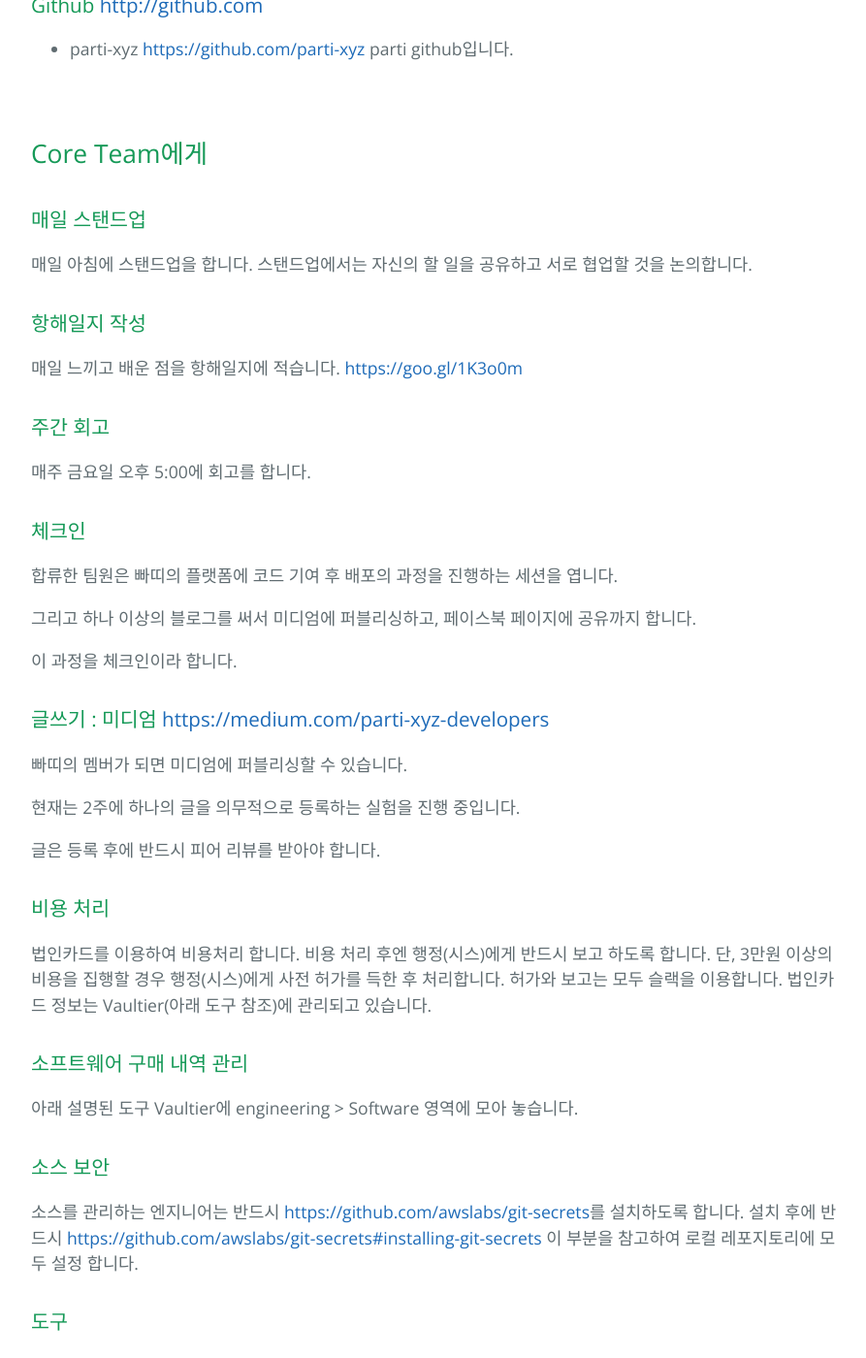
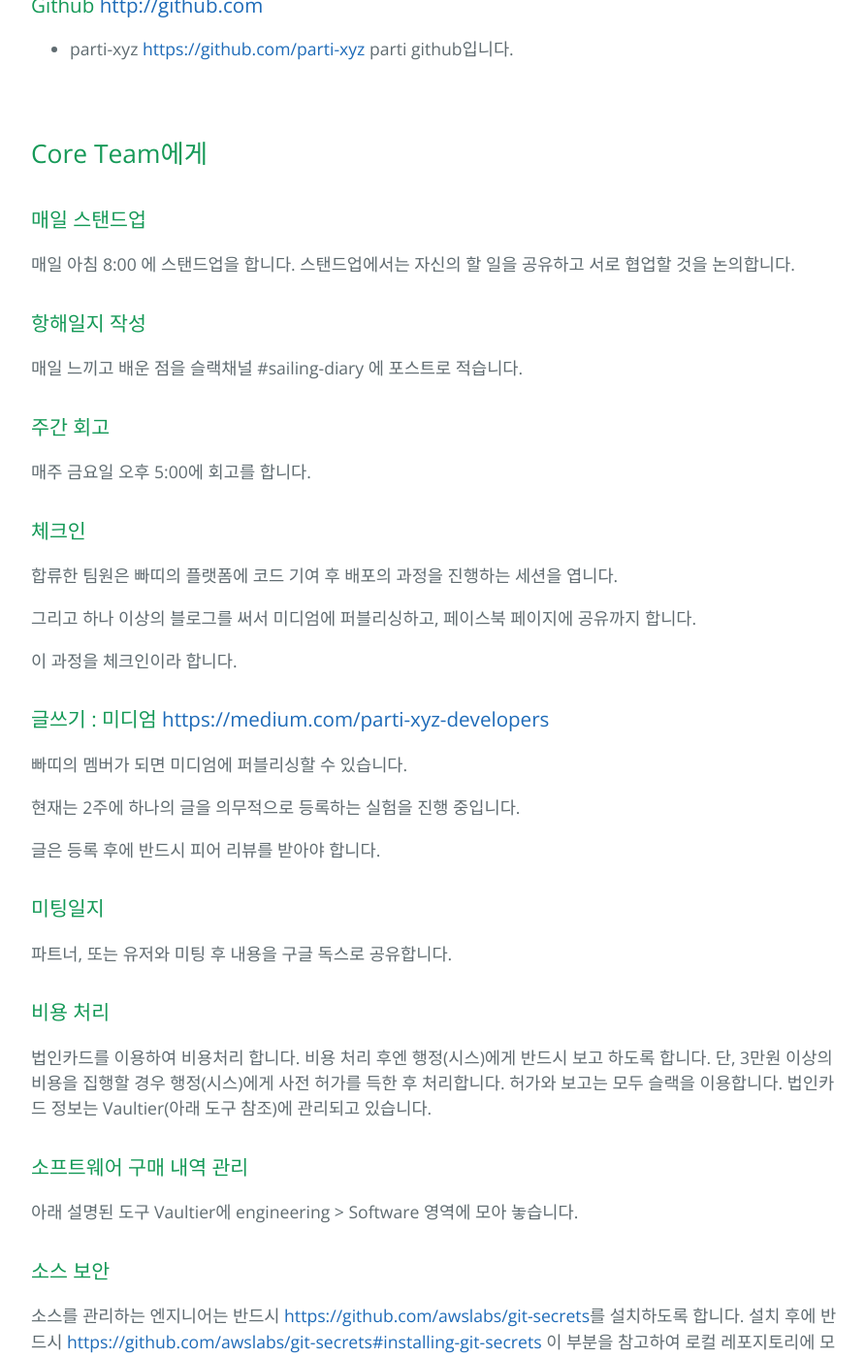
Before and after one commit to parti-coop/parti-group, a Jekyll site: the page built from docs/process.md, in a window 1280 px wide and 1400 px high, scrolled down 1410 px. Shown: the whole window at 97% size, without its empty margins (192-1085 px from the left). Built offline with Jekyll 4.4.1, drawn with Linux system fonts in a browser that asks for light colours; some of the changed text lies outside the part shown.

Commit message:
항해일지, 미팅일지 업데이트

```diff
--- a/docs/process.md
+++ b/docs/process.md
@@ -9,7 +9,7 @@
 
 ## Process
 
-* 협업방식 : 매일 스탠드업, 주간 회고, 워크숍, 체크인, 글쓰기
+* 협업방식 : 매일 스탠드업, 주간 회고, 워크숍, 체크인, 글쓰기, 미팅일지
 * 작업방식 :
   * 전략안 : 서비스의 먼 목표를 명시한 전략안 문서를 계속해서 업그레이드한다.
   * 프로토타입 :
@@ -49,11 +49,11 @@
 
 ### 매일 스탠드업
 
-매일 아침에 스탠드업을 합니다. 스탠드업에서는 자신의 할 일을 공유하고 서로 협업할 것을 논의합니다.
+매일 아침 8:00 에 스탠드업을 합니다. 스탠드업에서는 자신의 할 일을 공유하고 서로 협업할 것을 논의합니다.
 
 ### 항해일지 작성
 
-매일 느끼고 배운 점을 항해일지에 적습니다. <https://goo.gl/1K3o0m>
+매일 느끼고 배운 점을 슬랙채널 #sailing-diary 에 포스트로 적습니다.
 
 ### 주간 회고
 
@@ -74,6 +74,10 @@
 현재는 2주에 하나의 글을 의무적으로 등록하는 실험을 진행 중입니다.
 
 글은 등록 후에 반드시 피어 리뷰를 받아야 합니다.
+
+### 미팅일지
+
+파트너, 또는 유저와 미팅 후 내용을 구글 독스로 공유합니다.
 
 ### 비용 처리
 
```
